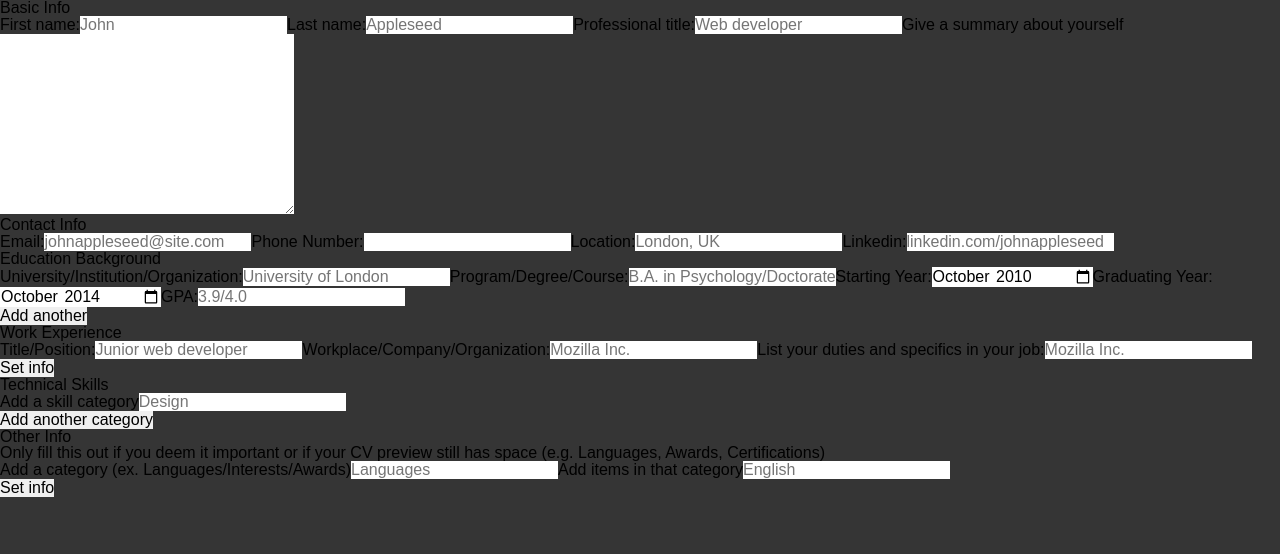
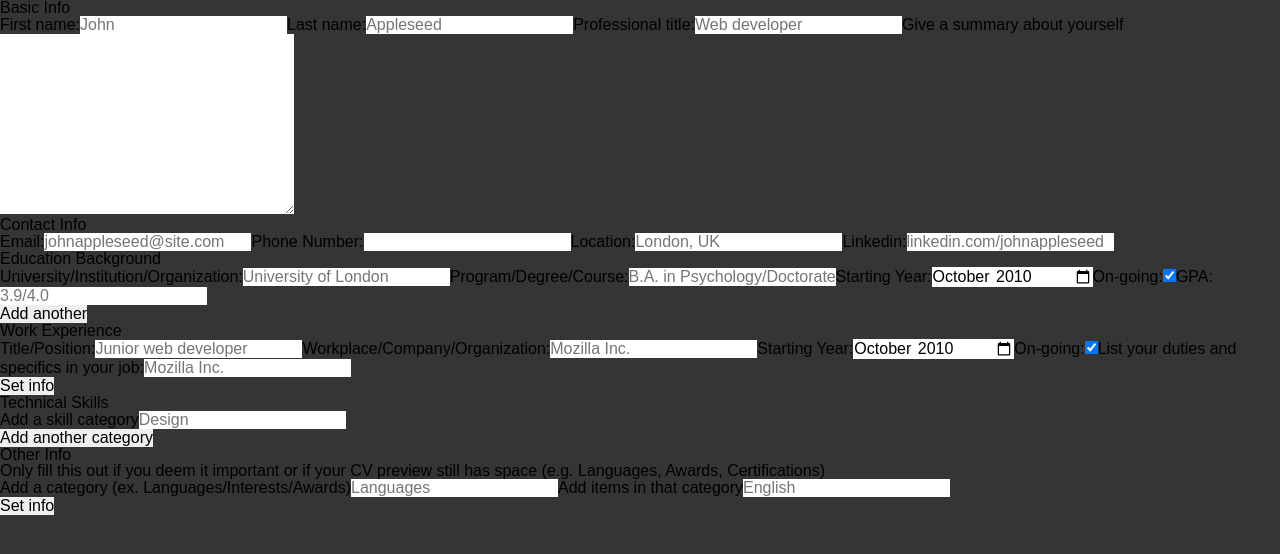
Before and after one commit to renchester/cv-generator, a React app: page / in a window 1280 px wide. Shown: the top 554 px of the page. Built offline with nearby package versions, Linux system fonts and the light colour scheme; the HTML template or start-up script is replaced by a standard one.

Commit message:
Add checkbox input for ongoing experience

```diff
--- a/src/components/editors/EducationInfo.jsx
+++ b/src/components/editors/EducationInfo.jsx
@@ -3,14 +3,14 @@ import CompletedBackgroundForm from './CompletedBackgroundForm';
 
 function EducationInfo(props) {
   const { data, handleSubmit, deleteEducInfo } = props;
-  const type = 'educationInfo';
+  const infoType = 'educationInfo';
 
   const emptyState = {
     institution: '',
     degreeProgram: '',
     startingYear: '',
     graduatingYear: '',
-    ongoing: false,
+    onGoing: true,
     gpa: '',
     id: '',
   };
@@ -18,24 +18,24 @@ function EducationInfo(props) {
   const [educInfo, setEducInfo] = useState(emptyState);
 
   const handleChange = (e) => {
-    const { name, value } = e.target;
+    const { name, value, type, checked } = e.target;
 
     setEducInfo((prevInfo) => ({
       ...prevInfo,
-      [name]: value,
+      [name]: type === 'checkbox' ? checked : value,
     }));
   };
 
   const editEducInfo = (id) => {
     // Show warning
-    deleteEducInfo(id, type);
+    deleteEducInfo(id, infoType);
 
     setEducInfo(data.find((item) => item.id === id));
   };
 
   const submitEducInfo = (e) => {
     // Submit local state to app state
-    handleSubmit(e, type);
+    handleSubmit(e, infoType);
 
     // Set local state to empty
     setEducInfo(emptyState);
@@ -49,7 +49,7 @@ function EducationInfo(props) {
       handleEdit={editEducInfo}
       mainText={addedInfo.institution}
       subText={addedInfo.degreeProgram}
-      type={type}
+      type={infoType}
     />
   ));
 
@@ -87,11 +87,21 @@ function EducationInfo(props) {
             name="startingYear"
             className="form-input form-input__starting-year"
             min="1900-01"
-            placeholder="2010"
             value={educInfo.startingYear || '2010-10'}
             onChange={handleChange}
           />
         </label>
+        <label className="form-label">
+          On-going:
+          <input
+            type="checkbox"
+            name="onGoing"
+            className="form-input form-input__ongoing"
+            onChange={handleChange}
+            checked={educInfo.onGoing}
+          />
+        </label>
+        {!educInfo.onGoing && (
           <label className="form-label">
             Graduating Year:
             <input
@@ -99,11 +109,11 @@ function EducationInfo(props) {
               name="graduatingYear"
               className="form-input form-input__graduating-year"
               min="1900-01"
-            placeholder="2014"
               value={educInfo.graduatingYear || '2014-10'}
               onChange={handleChange}
             />
           </label>
+        )}
         <label className="form-label">
           GPA:
           <input
--- a/src/components/editors/ExperienceInfo.jsx
+++ b/src/components/editors/ExperienceInfo.jsx
@@ -4,34 +4,37 @@ import CompletedBackgroundForm from './CompletedBackgroundForm';
 
 function ExperienceInfo(props) {
   const { data, deleteExpInfo, handleSubmit } = props;
-  const type = 'experienceInfo';
+  const infoType = 'experienceInfo';
 
   const emptyState = {
     jobTitle: '',
     company: '',
+    startingYear: '',
+    endingYear: '',
+    onGoing: true,
     jobSpecifics: [],
   };
 
   const [expInfo, setExpInfo] = useState(emptyState);
 
   const handleChange = (e) => {
-    const { name, value } = e.target;
+    const { name, value, type, checked } = e.target;
 
     setExpInfo((prevInfo) => ({
       ...prevInfo,
-      [name]: value,
+      [name]: type === 'checkbox' ? checked : value,
     }));
   };
 
   const editExpInfo = (id) => {
     // Show warning
-    deleteExpInfo(id, type);
+    deleteExpInfo(id, infoType);
 
     setExpInfo(data.find((item) => item.id === id));
   };
 
   const submitExpInfo = (e) => {
-    handleSubmit(e, type);
+    handleSubmit(e, infoType);
     setExpInfo(emptyState);
   };
 
@@ -43,7 +46,7 @@ function ExperienceInfo(props) {
       handleEdit={editExpInfo}
       mainText={addedInfo.company}
       subText={addedInfo.jobTitle}
-      type={type}
+      type={infoType}
     />
   ));
 
@@ -75,6 +78,41 @@ function ExperienceInfo(props) {
           />
         </label>
         <label className="form-label">
+          Starting Year:
+          <input
+            type="month"
+            name="startingYear"
+            className="form-input form-input__starting-year"
+            min="1900-01"
+            value={expInfo.startingYear || '2010-10'}
+            onChange={handleChange}
+          />
+        </label>
+        <label className="form-label">
+          On-going:
+          <input
+            type="checkbox"
+            name="onGoing"
+            className="form-input form-input__ongoing"
+            onChange={handleChange}
+            checked={expInfo.onGoing}
+          />
+        </label>
+        {!expInfo.onGoing && (
+          <label className="form-label">
+            End Year:
+            <input
+              type="month"
+              name="endingYear"
+              className="form-input form-input__ending-year"
+              min="1900-01"
+              value={expInfo.endingYear || '2014-10'}
+              onChange={handleChange}
+            />
+          </label>
+        )}
+
+        <label className="form-label">
           List your duties and specifics in your job:
           <input
             type="text"
```
Lines whose indentation alone changed are shown as unchanged.
